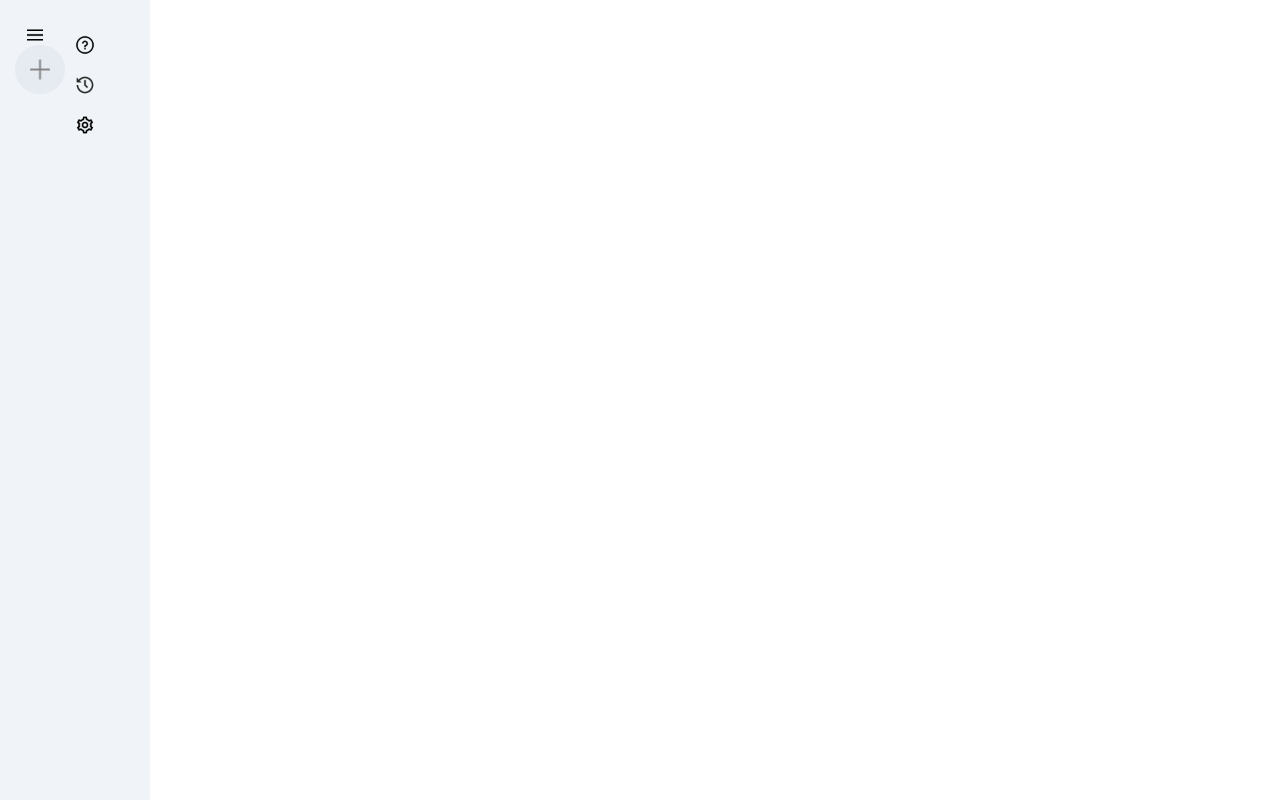
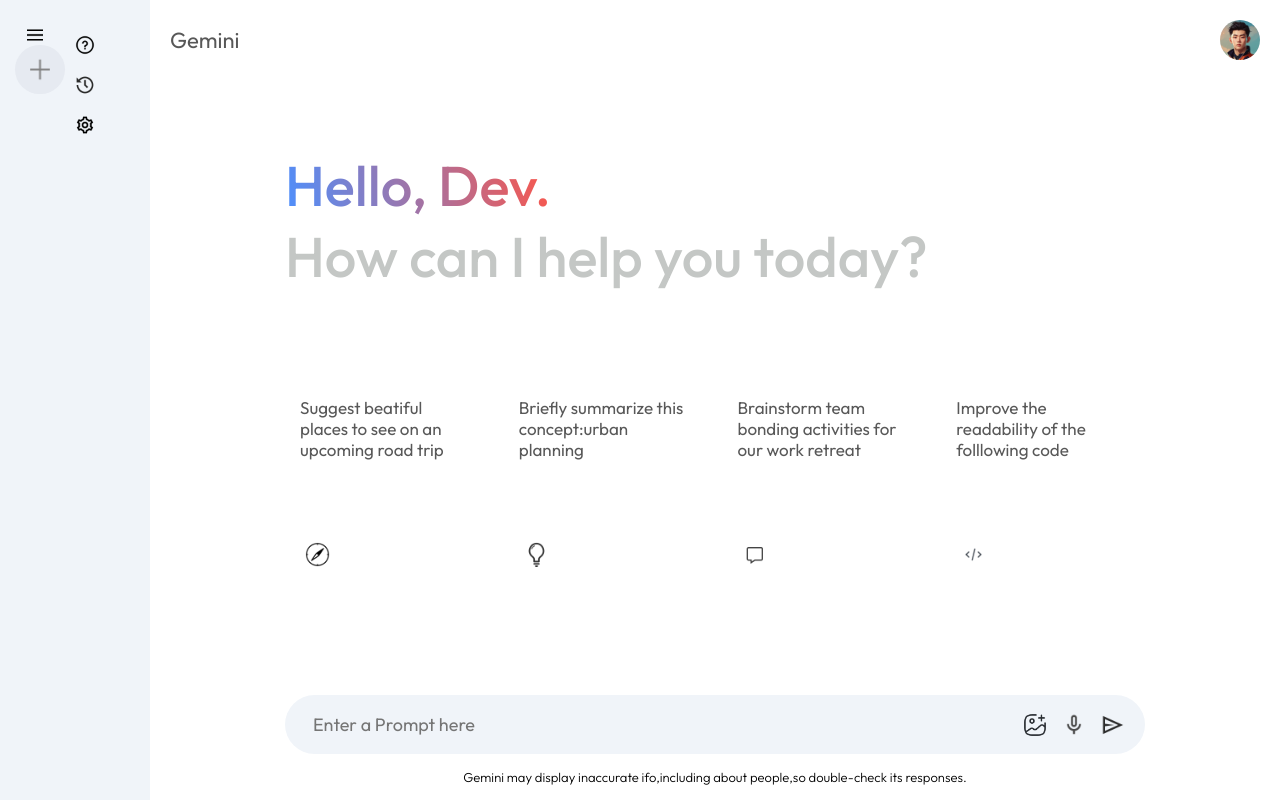
Before and after one commit to lucky26248/VedaAI, a React (Vite) app: page / in a window 1280 px wide. Built offline with nearby package versions, Linux system fonts and the light colour scheme.

Commit message:
updated changes

```diff
--- a/src/App.jsx
+++ b/src/App.jsx
@@ -1,10 +1,12 @@
 import React from 'react'
 import Sidebar from './components/Sidebar/sidebar.jsx'
+import Main from './components/Main/Main.jsx'
 
 const App = () => {
   return (
     <>
     <Sidebar/>
+    <Main/>
     </>
   )
 }
--- /dev/null
+++ b/src/components/Main/Main.css
@@ -0,0 +1,117 @@
+.main{
+    flex:1;
+    min-height:100vh;
+    padding-bottom:15vh;
+    position:relative;
+}
+
+.main .nav{
+    display:flex;
+    align-items:center;
+    justify-content:space-between;
+    font-size:22px;
+    padding:20px;
+    color:#585858;
+}
+
+.main .nav img{
+    width:40px;
+    border-radius:50%;
+}
+
+.main-container{
+    max-width:900px;
+    margin:auto;
+}
+
+.main .greet{
+    margin:50px 0px;
+    font-size:56px;
+    color:#c4c7c5;
+    font-weight:500;
+    padding:20px;
+}
+
+.main .greet span{
+    background: -webkit-linear-gradient(16deg,#4b90ff,#ff5546);
+    -webkit-background-clip:text;
+    -webkit-text-fill-color:transparent;
+}
+
+.main .cards{
+    display:grid;
+    grid-template-columns:repeat(auto-fill,minmax(180px,1fr));
+    gap:15px;
+    padding:20px;
+}
+
+.main .card{
+    height:200px;
+    padding:15px;
+    background-color:#fof4f9;
+    border-radius:10px;
+    position:relative;
+    cursor:pointer;
+}
+.main .card img{
+    width:35px;
+    padding:5px;
+    position:absolute;
+    background-color:white;
+    border-radius:20px;
+    bottom:10px;
+    right:;10px;
+}
+
+.main .card p{
+color:#585858;
+font-size:17px;
+}
+
+.main .card:hover{
+    background-color:#dfe4ea;
+}
+.main-bottom{
+    position:absolute;
+    bottom:0;
+    width:100%;
+    max-width:900px;
+    padding:0px 20px;
+    margin:auto;
+}
+
+.search-box{
+    display:flex;
+    align-items:center;
+    justify-content:space-between;
+    gap:20px;
+    background-color:#f0f4f9;
+    padding:10px 20px;
+    border-radius:50px;
+}
+
+.search-box img{
+    width:24px;
+    cursor:pointer;
+}
+
+.search-box input{
+    flex:1;
+    background:transparent;
+    border:none;
+    outline:none;
+    padding:8px;
+    font-size:18px;
+}
+
+.search-box div{
+    display:flex;
+    align-items:center;
+    gap:15px;
+}
+.main .bottom-info{
+    font-size:13px;
+    margin:15px auto;
+    text-align:center;
+    font-weight:300;
+}
--- /dev/null
+++ b/src/components/Main/Main.jsx
@@ -0,0 +1,57 @@
+import React from "react";
+import "./Main.css";
+import { assets } from "../../assets/assets";
+
+const Main = () => {
+  return (
+    <div className="main">
+      <div className="nav">
+        <p>Gemini</p>
+        <img src={assets.user_icon} alt="" />
+      </div>
+      <div className="main-container">
+        <div className="greet">
+          <p>
+            <span>Hello, Dev.</span>
+          </p>
+          <p>How can I help you today?</p>
+        </div>
+        <div className="cards">
+          <div className="card">
+            <p>Suggest beatiful places to see on an upcoming road trip</p>
+            <img src={assets.compass_icon} alt="" />
+          </div>
+          <div className="card">
+            <p>Briefly summarize this concept:urban planning</p>
+            <img src={assets.bulb_icon} alt="" />
+          </div>
+          <div className="card">
+            <p>Brainstorm team bonding activities for our work retreat</p>
+            <img src={assets.message_icon} alt="" />
+          </div>
+          <div className="card">
+            <p>Improve the readability of the folllowing code</p>
+            <img src={assets.code_icon} alt="" />
+          </div>
+        </div>
+    <div className="main-bottom">
+        <div className="search-box">
+            <input type="text" placeholder="Enter a Prompt here" />
+            <div>
+                <img src={assets.gallery_icon} alt="" />
+                <img src={assets.mic_icon} alt="" />
+                <img src={assets.send_icon} alt="" />
+            </div>
+        </div>
+
+        <p className="bottom-info">
+            Gemini may display inaccurate ifo,including about people,so double-check its responses.
+        </p>
+    </div>
+
+      </div>
+    </div>
+  );
+};
+
+export default Main;
```
